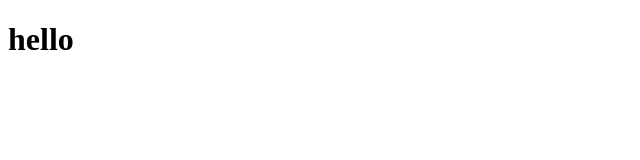
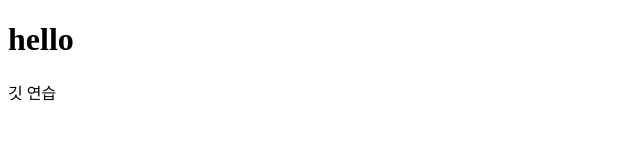
Before and after one commit to applegooo/test-git, a plain HTML site: page index.html in a window 1280 px wide. Shown: the full height of the page, 0-640 px from the left. Drawn offline with Linux system fonts and the light colour scheme.

Commit message:
second commit

```diff
--- a/index.html
+++ b/index.html
@@ -8,5 +8,6 @@
 </head>
 <body>
     <h1>hello</h1>
+    <p>깃 연습</p>
 </body>
 </html>
```
